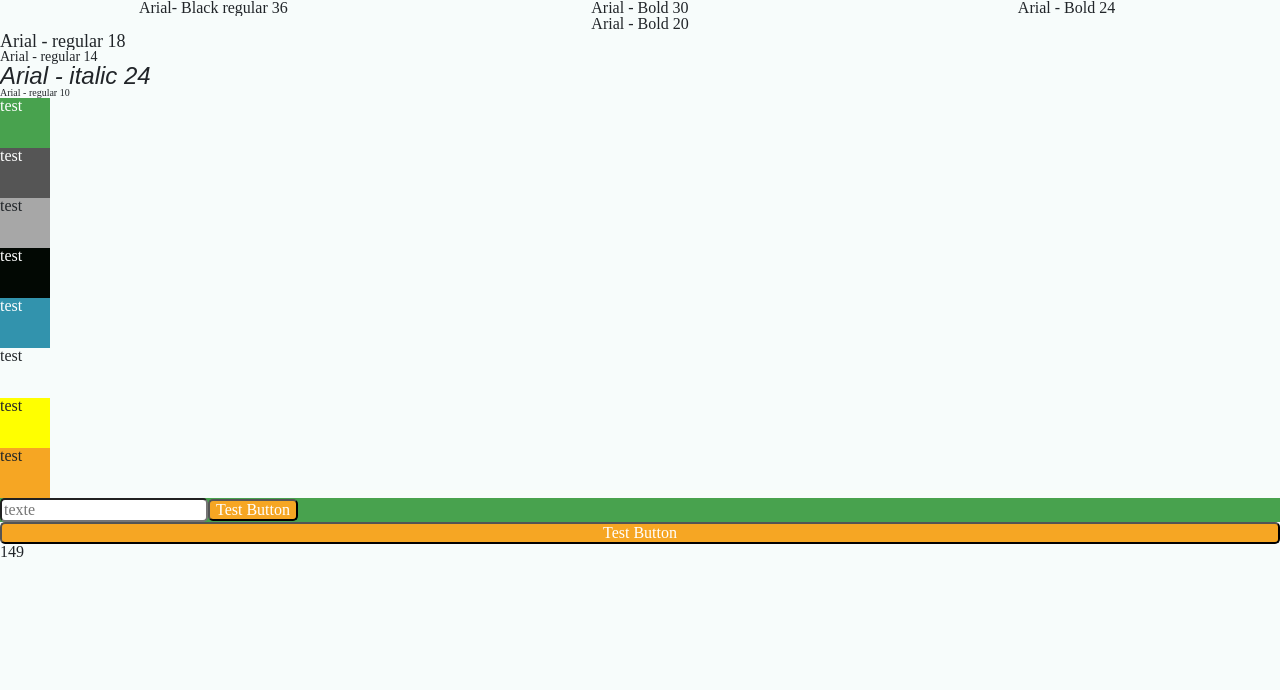
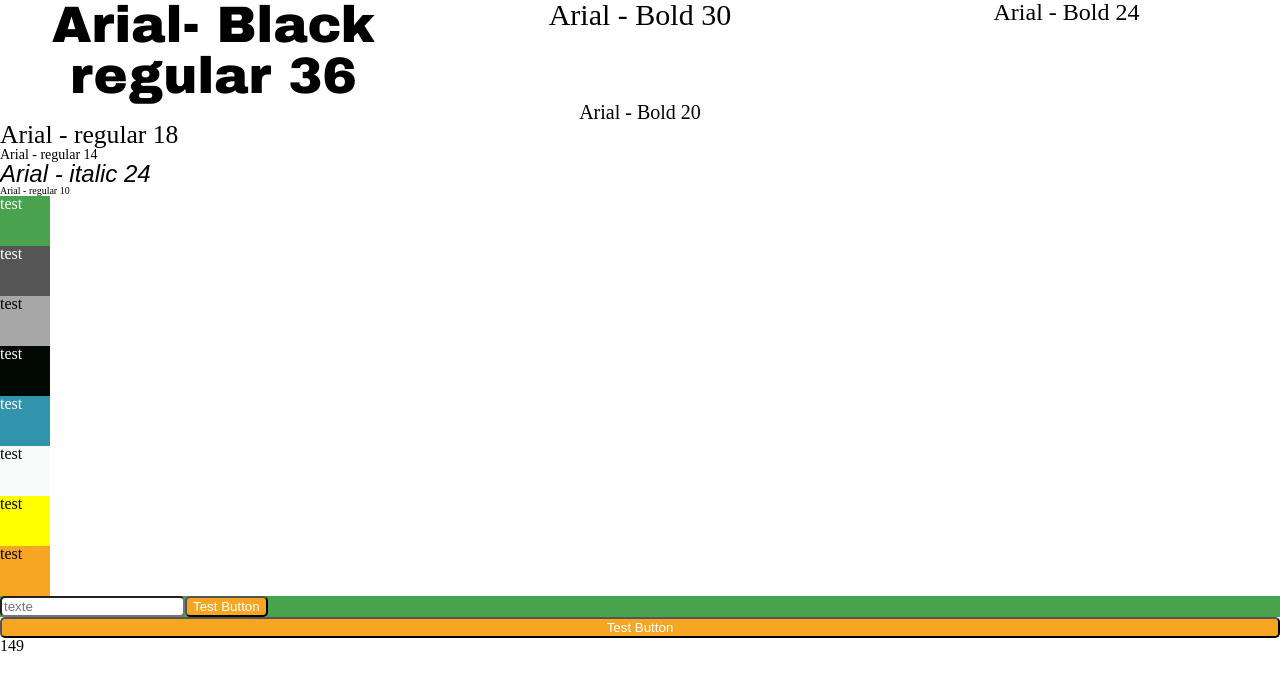
Before and after one commit to FarmViz/catalogue-modules, a React (Create React App) app in the folder front/: page / in a window 1280 px wide. Shown: the top 690 px of the page. Built offline with nearby package versions, Linux system fonts and the light colour scheme; no server answers.

Commit message:
Update Global.css

```diff
--- a/front/src/components/Css/Global.css
+++ b/front/src/components/Css/Global.css
@@ -1,344 +1,15 @@
-
-
 /*définiton des règles de design du site*/
 
 * {
     --blue: #3293ad;
-    --orange: #fd7e14;
+    --orange: #f6a623;
     --yellow: #FFFF00;
     --gray: #a7a7a7;
     --gray-dark: #555555;
     --green: #48a24e;
     --light-blue:#f7fcfb;
-    background-color: #f7fcfb;
+
 }
-
-html {
-    font-family: Arial;
-    line-height: 1.15;
-    -webkit-text-size-adjust: 100%;
-    -webkit-tap-highlight-color: rgba(0, 0, 0, 0);
-}
-
-
-/*règles d'affichage des différentes balises*/
-
-
-article, aside, figcaption, figure, footer, header, hgroup, main, nav, section {
-    display: block;
-  }
-
-  body {
-    margin: 0;
-    font-family: Arial , BlinkMacSystemFont, "Segoe UI", Roboto, "Helvetica Neue", Arial, "Noto Sans", sans-serif, "Apple Color Emoji", "Segoe UI Emoji", "Segoe UI Symbol", "Noto Color Emoji";
-    font-size: 1rem;
-    font-weight: 400;
-    line-height: 1.5;
-    color: #212529;
-    text-align: left;
-    background-color: var(--light-blue);
-  }
-
-  hr {
-    box-sizing: content-box;
-    height: 0;
-    overflow: visible;
-  }
-
-  p {
-    margin-top: 0;
-    margin-bottom: 1rem;
-  }
-
-  ol,
-ul,
-dl {
-  margin-top: 0;
-  margin-bottom: 1rem;
-}
-
-ol ol,
-ul ul,
-ol ul,
-ul ol {
-  margin-bottom: 0;
-}
-
-dt {
-  font-weight: 700;
-}
-
-dd {
-  margin-bottom: .5rem;
-  margin-left: 0;
-}
-
-blockquote {
-  margin: 0 0 1rem;
-}
-
-b,
-strong {
-  font-weight: bolder;
-}
-
-small {
-  font-size: 80%;
-}
-
-sub,
-sup {
-  position: relative;
-  font-size: 75%;
-  line-height: 0;
-  vertical-align: baseline;
-}
-
-sub {
-  bottom: -.25em;
-}
-
-sup {
-  top: -.5em;
-}
-
-a {
-  color: #007bff;
-  text-decoration: none;
-  background-color: transparent;
-}
-
-a:hover {
-  color: #0056b3;
-  text-decoration: underline;
-}
-
-a:not([href]) {
-  color: inherit;
-  text-decoration: none;
-}
-
-a:not([href]):hover {
-  color: inherit;
-  text-decoration: none;
-}
-
-
-code,
-kbd,
-samp {
-  font-family: SFMono-Regular, Menlo, Monaco, Consolas, "Liberation Mono", "Courier New", monospace;
-  font-size: 1em;
-}
-
-pre {
-    font-family: Arial;
-    font-size: 1rem;
-    margin-top: 0;
-    margin-bottom: 1rem;
-    overflow: auto;
-}
-
-figure {
-  margin: 0 0 1rem;
-}
-
-img {
-  vertical-align: middle;
-  border-style: none;
-}
-
-svg {
-  overflow: hidden;
-  vertical-align: middle;
-}
-
-table {
-  border-collapse: collapse;
-}
-
-caption {
-  padding-top: 0.75rem;
-  padding-bottom: 0.75rem;
-  color: #6c757d;
-  text-align: left;
-  caption-side: bottom;
-}
-
-th {
-  text-align: inherit;
-}
-
-label {
-  display: inline-block;
-  margin-bottom: 0.5rem;
-}
-
-button {
-  border-radius: 5px;
-}
-
-button:focus {
-  outline: 1px dotted;
-  outline: 5px auto -webkit-focus-ring-color;
-}
-
-input,
-button,
-select,
-optgroup,
-textarea {
-  margin: 0;
-  font-family: inherit;
-  font-size: inherit;
-  line-height: inherit;
-}
-
-button,
-input {
-  overflow: visible;
-}
-
-button,
-select {
-  text-transform: none;
-}
-
-select {
-  word-wrap: normal;
-}
-
-button,
-[type="button"],
-[type="reset"],
-[type="submit"] {
-  -webkit-appearance: button;
-}
-
-button:not(:disabled),
-[type="button"]:not(:disabled),
-[type="reset"]:not(:disabled),
-[type="submit"]:not(:disabled) {
-  cursor: pointer;
-}
-
-button::-moz-focus-inner,
-[type="button"]::-moz-focus-inner,
-[type="reset"]::-moz-focus-inner,
-[type="submit"]::-moz-focus-inner {
-  padding: 0;
-  border-style: none;
-}
-
-input[type="radio"],
-input[type="checkbox"] {
-  box-sizing: border-box;
-  padding: 0;
-}
-
-input[type="date"],
-input[type="time"],
-input[type="datetime-local"],
-input[type="month"] {
-  -webkit-appearance: listbox;
-}
-
-textarea {
-  overflow: auto;
-  resize: vertical;
-}
-
-fieldset {
-  min-width: 0;
-  padding: 0;
-  margin: 0;
-  border: 0;
-}
-
-legend {
-  display: block;
-  width: 100%;
-  max-width: 100%;
-  padding: 0;
-  margin-bottom: .5rem;
-  font-size: 1.5rem;
-  line-height: inherit;
-  color: inherit;
-  white-space: normal;
-}
-
-progress {
-  vertical-align: baseline;
-}
-
-[type="number"]::-webkit-inner-spin-button,
-[type="number"]::-webkit-outer-spin-button {
-  height: auto;
-}
-
-[type="search"] {
-  outline-offset: -2px;
-  -webkit-appearance: none;
-}
-
-[type="search"]::-webkit-search-decoration {
-  -webkit-appearance: none;
-}
-
-::-webkit-file-upload-button {
-  font: inherit;
-  -webkit-appearance: button;
-}
-
-output {
-  display: inline-block;
-}
-
-summary {
-  display: list-item;
-  cursor: pointer;
-}
-
-template {
-  display: none;
-}
-
-[hidden] {
-  display: none !important;
-}
-
-.img-thumbnail {
-    padding: 0.25rem;
-    background-color: #fff;
-    border: 1px solid #dee2e6;
-    border-radius: 0.25rem;
-    max-width: 100%;
-    height: auto;
-  }
-
-  .figure {
-    display: inline-block;
-  }
-
-  .figure-img {
-    margin-bottom: 0.5rem;
-    line-height: 1;
-  }
-
-  .figure-caption {
-    font-size: 90%;
-    color: #6c757d;
-  }
-
-  code {
-    font-size: 87.5%;
-    color: #e83e8c;
-    word-wrap: break-word;
-  }
-
-  a > code {
-    color: inherit;
-  }
 
 
 /*définition des polices et format de police des diférents titres et textes*/
@@ -348,36 +19,48 @@ h1, h2, h3, h4 {
 
 }
 
-h1 {
+body h1 {
     font-family: "Arial Black";
-    font-size:36px;
+    font-size:4vw;
+    background-color: transparent;
 }
 
-h2 {
+body h2 {
     font-family: "Arial Bold";
     font-size:30px;
+    background-color: transparent;
 
 }
 
-h3 {
+body h3 {
     font-family: "Arial Bold";
     font-size:24px;
+    background-color: transparent;
 }
 
-h4 {
+body h4 {
     font-family: "Arial Bold";
     font-size:20px;
+    background-color: transparent;
 }
+
+body p {
+  background-color: transparent;
+}
+
+
 
 .texte18 {
     font-family: "Arial Regular";
-    font-size:18px;
+    font-size:2vw;
+    background-color: transparent;
 
 }
 
 .texte14 {
     font-family: "Arial Regular";
     font-size:14px;
+    background-color: transparent;
 
 }
 
@@ -385,58 +68,49 @@ h4 {
     font-family: "Arial";
     font-size:24px;
     font-style: italic;
+    background-color: transparent;
 
 }
 
 .texte10 {
     font-family: "Arial Regular";
     font-size:10px;
+    background-color: transparent;
 
 }
 
+.h4size {
+    font-size: 16px;
+}
+@media screen and (min-width: 600px) {
+    .h4size {
+        font-size: calc(16px + 16 * (100vw - 600px) / 600);
+   }
+}
+@media screen and (min-width: 1200px) {
+    .h4size {
+        font-size: 32px;
+   }
+}
 
 
-.black {
-    color:#020803;
-}
+/* balises utiles */
 
-.darkGrey{
-    color: #555555;
-}
+a {
+    color: white;
+    text-decoration: none;
+    background-color: transparent;
+    font-family: "Arial Regular";
+  }
 
-.grey {
-    color: #a7a7a7;
-}
+  a:hover {
+    color: var(--yellow);
+    text-decoration: underline;
+  }
 
-.blue {
-    color: #3293ad;
-}
-
-.green {
-    color: #48a24e;
-}
-
-.yellow {
-    color: #FFFF00;
-}
-
-.lightBlue {
-    color: #f7fcfb;
-}
-
-.white {
-    color: white;
-}
-
-.farmviz{
-    font-size: ;
-    font-weight: ;
-
-}
-
-.title {
-    font-size: ;
-    font-weight: ;
+/* couleurs */
+.transparentBackground {
+  background-color: transparent;
 }
 
 .blue-background {
@@ -495,3 +169,21 @@ button {
     width: 30px;
     border-radius: 5px;
 }
+
+.paddingBottomBlockText {
+    padding-bottom: 0.2em;
+}
+
+.paddingh2 {
+    padding: 0.6em 0;
+}
+
+.verticalMarginAuto {
+    margin: auto 0;
+}
+
+@media screen and (max-width:420px) {
+    .texte18 {
+        font-size: 5vw;
+    }
+}
```
